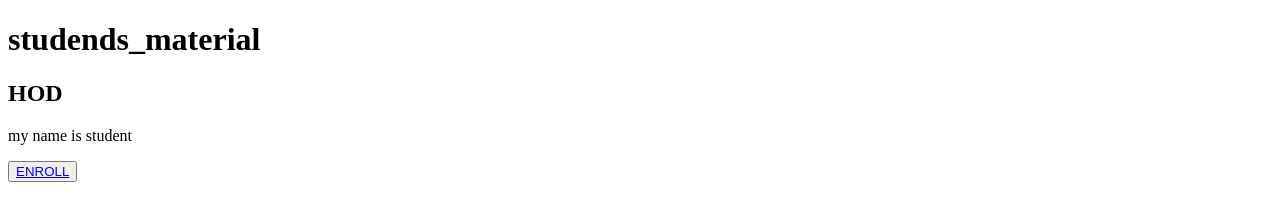
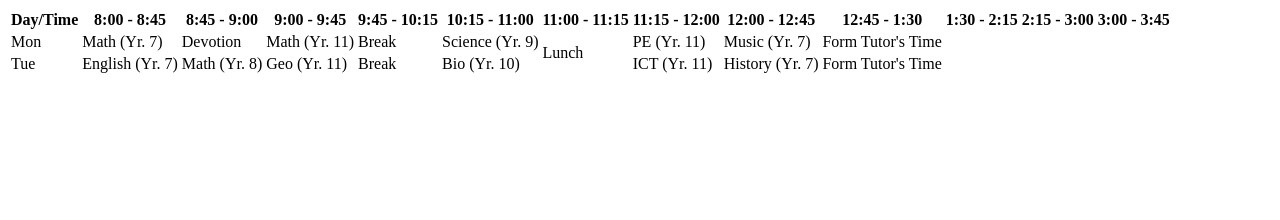
Before and after one commit to Skillzte/Student_material, a plain HTML site: page index.html in a window 1280 px wide. Drawn offline with Linux system fonts and the light colour scheme.

Commit message:
Update index.html

```diff
--- a/index.html
+++ b/index.html
@@ -1,16 +1,59 @@
 <!DOCTYPE html>
-<html>
+<html lang="en">
 <head>
-        <title>STUDENT</title>
+    <meta charset="UTF-8">
+    <meta name="viewport" content="width=device-width, initial-scale=1.0">
+    <title>2024/2025 School Timetable</title>
+    <link rel="stylesheet" href="style.css">
 </head>
-            <body>
-                <h1>studends_material
-                           </h1>
-                           <h2>HOD</h2>
-                    <p>my name is student</p>
-                           <button>
-                            <a href="https://www.register.iyfkenya.org">ENROLL</a>
-                           </button>
-
-            </body>
+<body>
+    <div class="timetable-container">
+        <table>
+            <thead>
+                <tr>
+                    <th>Day/Time</th>
+                    <th>8:00 - 8:45</th>
+                    <th>8:45 - 9:00</th>
+                    <th>9:00 - 9:45</th>
+                    <th>9:45 - 10:15</th>
+                    <th>10:15 - 11:00</th>
+                    <th>11:00 - 11:15</th>
+                    <th>11:15 - 12:00</th>
+                    <th>12:00 - 12:45</th>
+                    <th>12:45 - 1:30</th>
+                    <th>1:30 - 2:15</th>
+                    <th>2:15 - 3:00</th>
+                    <th>3:00 - 3:45</th>
+                </tr>
+            </thead>
+            <tbody>
+                <!-- Monday -->
+                <tr>
+                    <td>Mon</td>
+                    <td>Math (Yr. 7)</td>
+                    <td>Devotion</td>
+                    <td>Math (Yr. 11)</td>
+                    <td>Break</td>
+                    <td>Science (Yr. 9)</td>
+                    <td rowspan="5" class="break">Lunch</td>
+                    <td>PE (Yr. 11)</td>
+                    <td>Music (Yr. 7)</td>
+                    <td>Form Tutor's Time</td>
+                </tr>
+                <!-- Tuesday -->
+                <tr>
+                    <td>Tue</td>
+                    <td>English (Yr. 7)</td>
+                    <td>Math (Yr. 8)</td>
+                    <td>Geo (Yr. 11)</td>
+                    <td>Break</td>
+                    <td>Bio (Yr. 10)</td>
+                    <td>ICT (Yr. 11)</td>
+                    <td>History (Yr. 7)</td>
+                    <td>Form Tutor's Time</td>
+                </tr>
+            </tbody>
+        </table>
+    </div>
+</body>
 </html>
```
